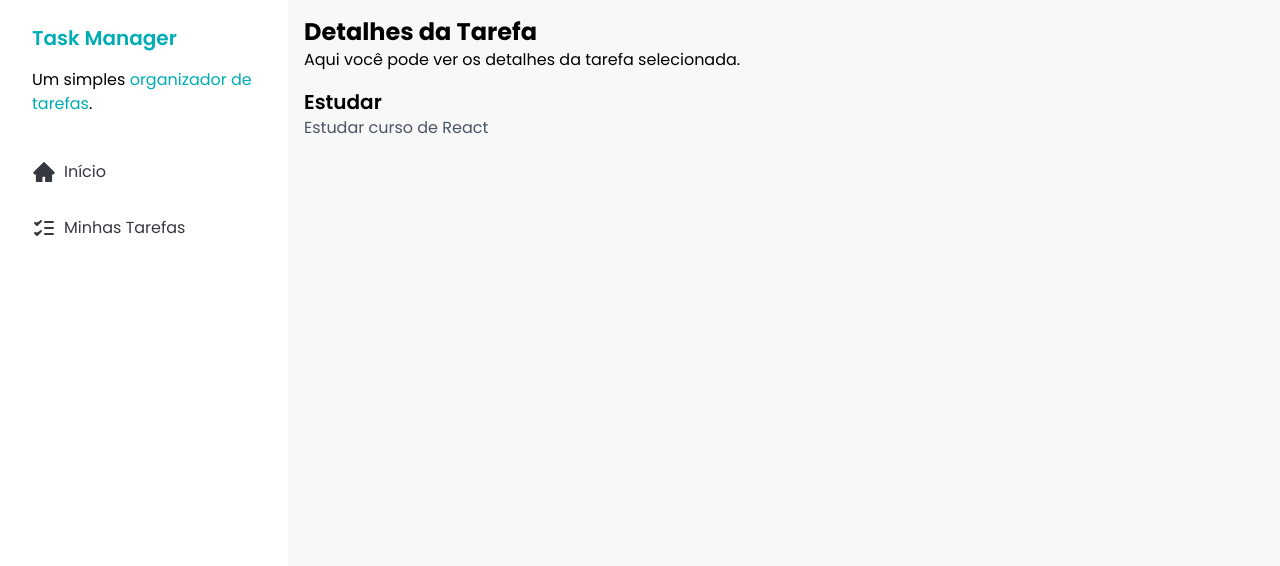
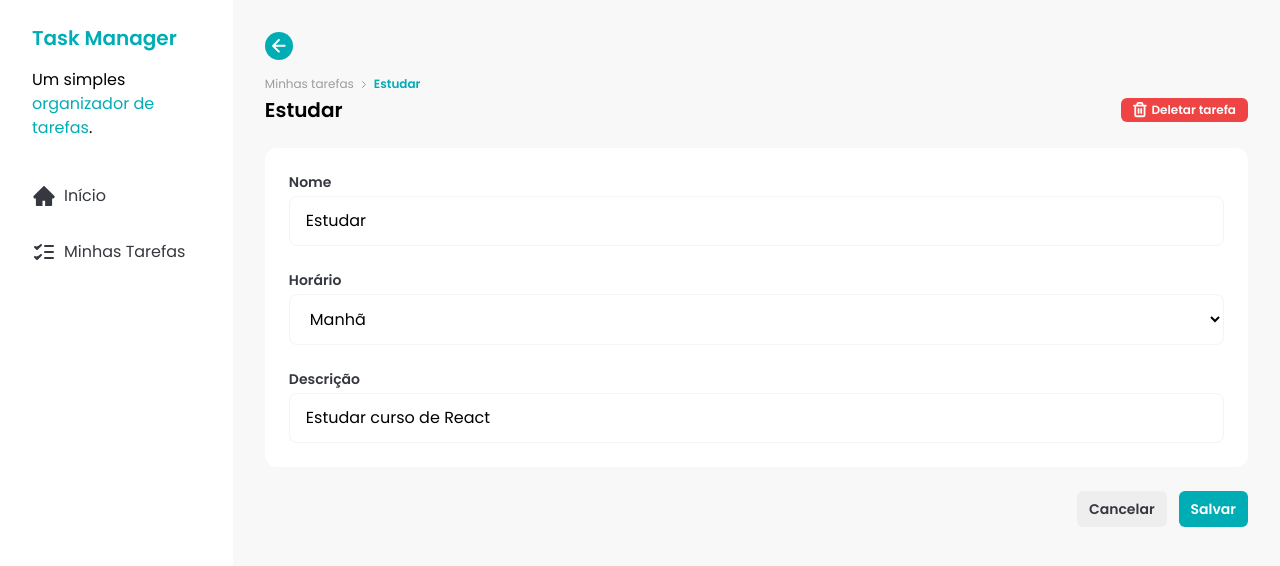
Before and after one commit to vicgopfert/task-manager, a React (Vite) app: page /task/1 in a window 1280 px wide. Shown: the top 566 px of the page. Built offline with nearby package versions, Linux system fonts and the light colour scheme; data requests are answered from the project's data file.

Commit message:
feat: add initial TaskDetails page without logic

```diff
--- a/src/assets/icons/index.js
+++ b/src/assets/icons/index.js
@@ -1,5 +1,7 @@
 import AddIcon from "./add.svg?react"
+import ArrowLeftIcon from "./arrow-left.svg?react"
 import CheckIcon from "./check.svg?react"
+import ChevronRightIcon from "./chevron-right.svg?react"
 import CloudSunIcon from "./cloud-sun.svg?react"
 import DetailsIcon from "./details.svg?react"
 import HomeIcon from "./home.svg?react"
@@ -11,7 +13,9 @@ import TrashIcon from "./trash.svg?react"
 
 export {
   AddIcon,
+  ArrowLeftIcon,
   CheckIcon,
+  ChevronRightIcon,
   CloudSunIcon,
   DetailsIcon,
   HomeIcon,
--- a/src/components/TimeSelect.jsx
+++ b/src/components/TimeSelect.jsx
@@ -10,7 +10,7 @@ const TimeSelect = ({ label, errorMessage, ref, ...rest }) => {
 
       <select
         defaultValue=""
-        className="rounded-lg border border-solid border-border px-4 py-3 text-sm outline-primary placeholder:text-sm placeholder:text-text-gray"
+        className="rounded-lg border border-solid border-border px-4 py-3 outline-primary placeholder:text-sm placeholder:text-text-gray"
         ref={ref}
         {...rest}
       >
--- a/src/pages/task-details.jsx
+++ b/src/pages/task-details.jsx
@@ -1,10 +1,20 @@
 import { useEffect, useState } from "react"
-import { useParams } from "react-router-dom"
+import { useNavigate, useParams } from "react-router-dom"
 import { toast } from "sonner"
+
+import { ArrowLeftIcon, ChevronRightIcon, TrashIcon } from "../assets/icons"
+import Button from "../components/Button"
+import Input from "../components/Input"
+import TimeSelect from "../components/TimeSelect"
 
 const TaskDetailsPage = () => {
   const { taskId } = useParams()
   const [task, setTask] = useState()
+  const navigate = useNavigate()
+
+  const handleBackClick = () => {
+    navigate(-1)
+  }
 
   useEffect(() => {
     const fetchTask = async () => {
@@ -25,15 +35,61 @@ const TaskDetailsPage = () => {
   }, [taskId])
 
   return (
-    <div className="flex-1 p-4">
-      <h1 className="text-2xl font-bold">Detalhes da Tarefa</h1>
-      <p>Aqui você pode ver os detalhes da tarefa selecionada.</p>
-      {task && (
-        <div className="mt-4">
-          <h2 className="text-xl font-semibold">{task.title}</h2>
-          <p className="text-gray-600">{task.description}</p>
+    <div className="w-full space-y-6 px-8 py-8">
+      <button
+        className="mb-4 flex h-7 w-7 items-center justify-center rounded-full bg-primary"
+        onClick={handleBackClick}
+      >
+        <ArrowLeftIcon />
+      </button>
+
+      <div className="mb-1 flex items-center gap-2 text-xs">
+        <span
+          className="cursor-pointer text-text-gray"
+          onClick={handleBackClick}
+        >
+          Minhas tarefas
+        </span>
+        <ChevronRightIcon className="text-text-gray" />
+        <span className="font-semibold text-primary">{task?.title}</span>
+      </div>
+
+      <div className="flex w-full items-center justify-between">
+        <h1 className="text-xl font-semibold">{task?.title}</h1>
+
+        <Button className="bg-danger">
+          <TrashIcon />
+          Deletar tarefa
+        </Button>
+      </div>
+
+      <div className="space-y-6 rounded-xl bg-white p-6">
+        <div>
+          <Input id="title" label="Nome" value={task?.title} disabled />
         </div>
-      )}
+
+        <div>
+          <TimeSelect id="time" label="Horário" value={task?.time} disabled />
+        </div>
+
+        <div>
+          <Input
+            id="description"
+            label="Descrição"
+            value={task?.description}
+            disabled
+          />
+        </div>
+      </div>
+
+      <div className="flex w-full justify-end gap-3">
+        <Button size="large" color="secondary">
+          Cancelar
+        </Button>
+        <Button size="large" color="primary">
+          Salvar
+        </Button>
+      </div>
     </div>
   )
 }
```
Also changed, not shown: src/assets/icons/arrow-left.svg (added), src/assets/icons/chevron-right.svg (added).
